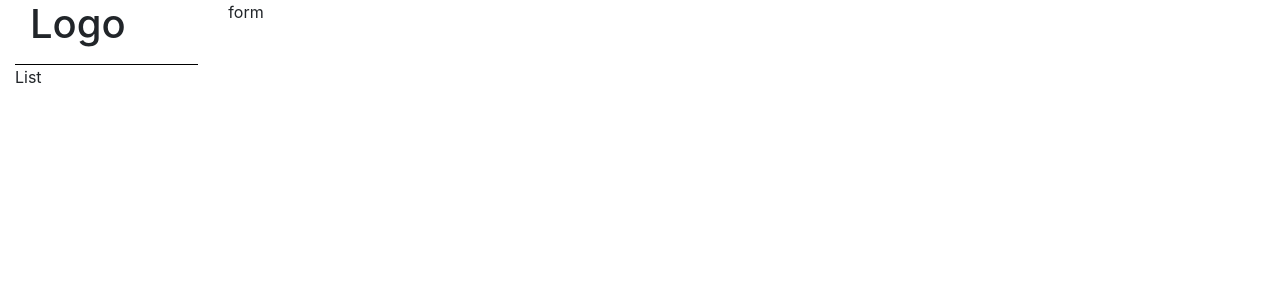
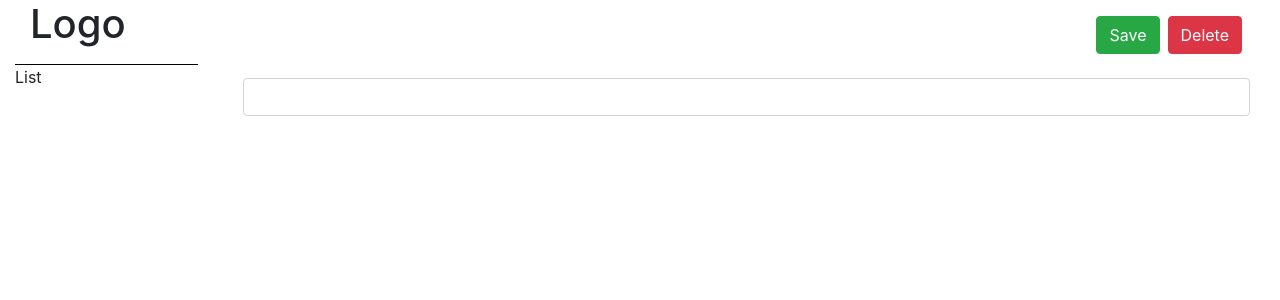
Before and after one commit to celvineadiputra1/VueNote, a Vue app: page / in a window 1280 px wide. Shown: the top 300 px of the page. Built offline with nearby package versions, Linux system fonts and the light colour scheme.

Commit message:
Init 1 perbaikan tampilan

```diff
--- a/src/components/FormNote.vue
+++ b/src/components/FormNote.vue
@@ -1,6 +1,18 @@
 <template>
-    <div>
-        form
+    <div class="container-fluid mt-3">
+        <div class="row">
+            <div class="col-sm-12 d-flex justify-content-end">
+                <button class="btn btn-success mr-2">Save</button>
+                <button class="btn btn-danger mr-2">Delete</button>
+            </div>
+        </div>
+        <div class="row mt-4">
+            <div class="col-sm-12">
+                <div class="form-group">
+                    <input type="text" class="form-control">
+                </div>
+            </div>
+        </div>
     </div>
 </template>
 
```
